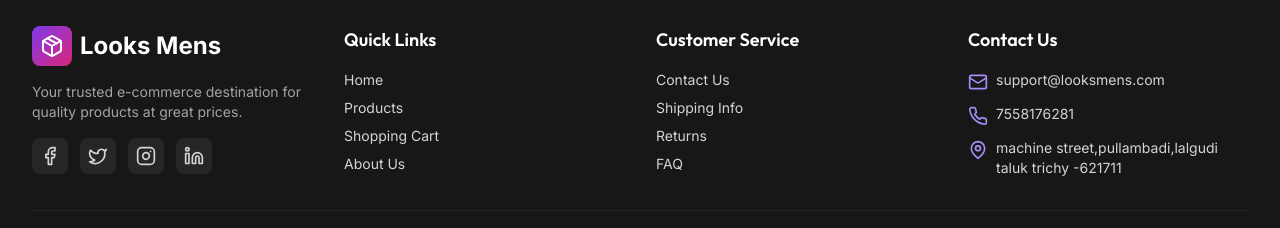
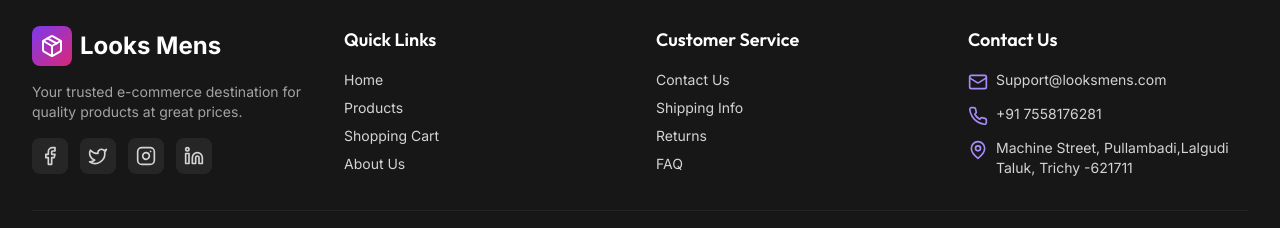
Before and after one commit to jothiswaranoh/e-commerce, a React (Vite) app in the folder web-app/: page / in a window 1280 px wide. Shown: the part 1561-1789 px from the top of the page. Built offline with nearby package versions, Linux system fonts and the light colour scheme; no server answers.

Commit message:
style: update contact info format in constants.ts

```diff
--- a/web-app/src/constants.ts
+++ b/web-app/src/constants.ts
@@ -5,9 +5,9 @@
  */
 
 export const SHOP_NAME = 'Looks Mens';
-export const SHOP_ADDRESS = 'machine street,pullambadi,lalgudi taluk trichy -621711';
-export const SHOP_PHONE = '7558176281';
-export const SHOP_EMAIL = 'support@looksmens.com';
+export const SHOP_ADDRESS = 'Machine Street, Pullambadi,Lalgudi Taluk, Trichy -621711';
+export const SHOP_PHONE = '+91 7558176281';
+export const SHOP_EMAIL = 'Support@looksmens.com';
 
 // Branding related constants
 export const BRAND_TAGLINE = 'Premium Mens Fashion and Lifestyle';
```
